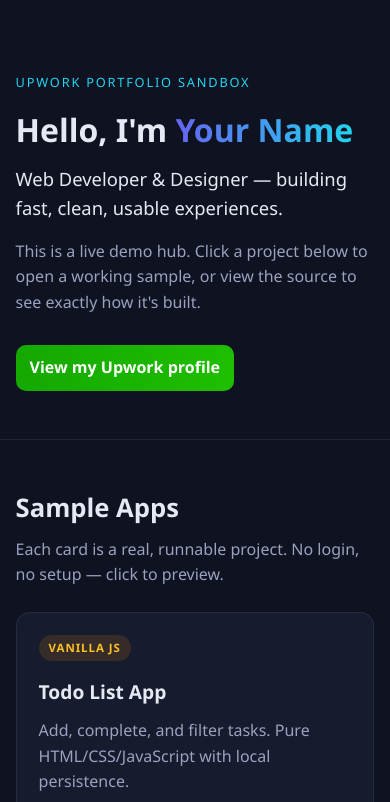
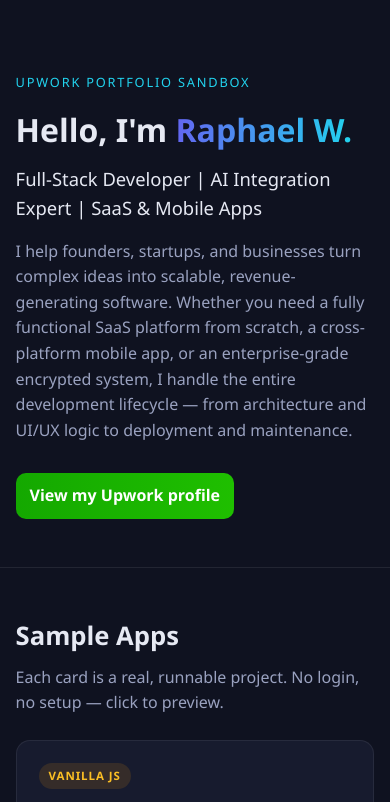
Before and after one commit to nkabeinvestment/nkabedevos, a plain HTML site: page index.html in a window 390 px wide. Shown: the top 802 px of the page. Drawn offline with Linux system fonts and the light colour scheme.

Commit message:
Personalize hero with Upwork profile info

```diff
--- a/index.html
+++ b/index.html
@@ -11,10 +11,10 @@
   <header class="hero">
     <div class="container">
       <p class="eyebrow">Upwork Portfolio Sandbox</p>
-      <h1>Hello, I'm <span class="highlight">Your Name</span></h1>
-      <p class="tagline">Web Developer &amp; Designer — building fast, clean, usable experiences.</p>
+      <h1>Hello, I'm <span class="highlight">Raphael W.</span></h1>
+      <p class="tagline">Full-Stack Developer | AI Integration Expert | SaaS &amp; Mobile Apps</p>
       <p class="sub">
-        This is a live demo hub. Click a project below to open a working sample, or view the source to see exactly how it's built.
+        I help founders, startups, and businesses turn complex ideas into scalable, revenue-generating software. Whether you need a fully functional SaaS platform from scratch, a cross-platform mobile app, or an enterprise-grade encrypted system, I handle the entire development lifecycle — from architecture and UI/UX logic to deployment and maintenance.
       </p>
       <div class="hero-cta">
         <a class="btn upwork" href="https://www.upwork.com/freelancers/~0149584d3b0d9cbeb1" target="_blank" rel="noopener">View my Upwork profile</a>
@@ -88,13 +88,13 @@
     <section class="container" id="stack">
       <h2>What's included</h2>
       <div class="chips">
-        <span class="chip">HTML</span>
-        <span class="chip">CSS</span>
-        <span class="chip">JavaScript</span>
+        <span class="chip">Full-Stack</span>
+        <span class="chip">AI Integration</span>
+        <span class="chip">SaaS</span>
+        <span class="chip">Mobile Apps</span>
         <span class="chip">React</span>
         <span class="chip">Node.js</span>
-        <span class="chip">Express</span>
-        <span class="chip">GitHub Pages</span>
+        <span class="chip">TypeScript</span>
         <span class="chip">E-commerce</span>
       </div>
     </section>
```
